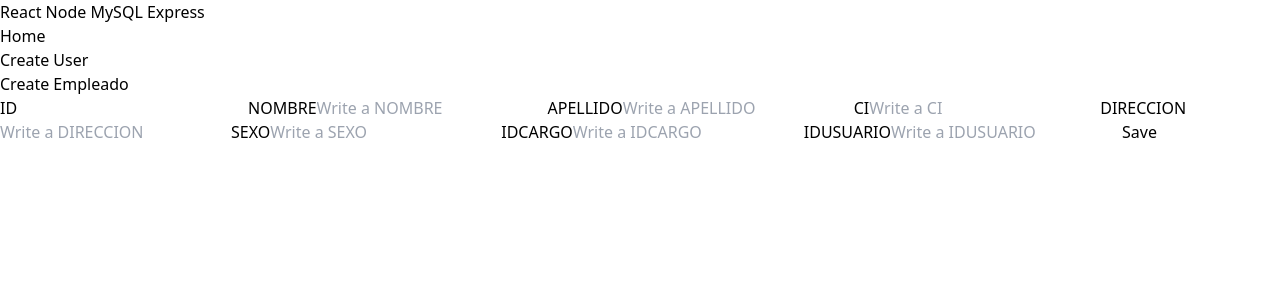
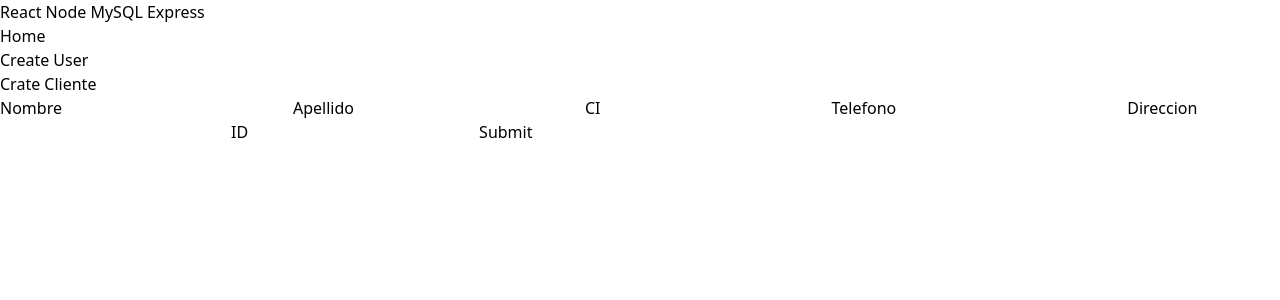
Before and after one commit to runinbk/Proyect-JHAKU-FRONT-, a React (Vite) app: page /form in a window 1280 px wide. Shown: the top 300 px of the page. Built offline with nearby package versions, Linux system fonts and the light colour scheme.

Commit message:
CU5 Gestionar Cliente {SIN ESTILO}

```diff
--- a/src/App.jsx
+++ b/src/App.jsx
@@ -25,26 +25,29 @@ function App() {
   );
 }
 */
-import EmployPage from "./pages/user.pages/cu20.GestionarEmpleado/EmployPage"
-import EmployForm from "./pages/user.pages/cu20.GestionarEmpleado/EmployForm"
-import NotFound from "./pages/NotFound"
-import { EmployContextProvider } from "./context/user.context/cu20.GestionarEmpleado/EmployProvider";
+//import EmployPage from "./pages/user.pages/cu20.GestionarEmpleado/EmployPage"
+//import EmployForm from "./pages/user.pages/cu20.GestionarEmpleado/EmployForm"
+import NotFound from "./pages/NotFound";
+//import { EmployContextProvider } from "./context/user.context/cu20.GestionarEmpleado/EmployProvider";
+import ClientPage from "./pages/sales.pages/cu5.GestionarClienes/ClientPage";
+import ClientForm from "./pages/sales.pages/cu5.GestionarClienes/ClientForm";
+import { ClientContextProvider } from "./context/sales.context/cu5.GestionarClientes/ClientProvider";
 
-import Navbar from "./components/Navbar"
+import Navbar from "./components/Navbar";
 
-function App(){
+function App() {
   return (
     <div>
-      <Navbar/>
+      <Navbar />
       <div>
-        <EmployContextProvider>
+        <ClientContextProvider>
           <Routes>
-            <Route path="/" element={<EmployPage />} />
-            <Route path="/form" element={<EmployForm />} />
-            <Route path="/edit/:id" element={<EmployForm />} />
+            <Route path="/" element={<ClientPage />} />
+            <Route path="/form" element={<ClientForm />} />
+            <Route path="/edit/:id" element={<ClientForm />} />
             <Route path="*" element={<NotFound />} />
           </Routes>
-        </EmployContextProvider>
+        </ClientContextProvider>
       </div>
     </div>
   );
--- /dev/null
+++ b/src/api/sales/cu5.GestionarClientes.js
@@ -0,0 +1,74 @@
+import axios from "axios";
+
+export const getClientesRequest = async () =>
+  await axios.get("http://localhost:4000/cliente");
+
+export const createClienteRequest = async (cliente) =>
+  await axios.post("http://localhost:4000/cliente", cliente);
+
+export const deleteClienteRequest = async (id) =>
+  await axios.delete(`http://localhost:4000/cliente/${id}`);
+
+export const getClienteRequest = async (id) =>
+  await axios.get(`http://localhost:4000/cliente/${id}`);
+
+export const updateClienteRequest = async (id, newFiles) =>
+  await axios.put(`http://localhost:4000/cliente/${id}`, newFiles);
+
+// Path: src\api\sales\cu5.GestionarClientes.js
+// Compare this snippet from src\api\user\cu20.GestionarEmpleado.api.js:
+// import {
+//   getEmploysRequest,
+//   createEmployRequest,
+//   deleteEmployRequest,
+//   getEmployRequest,
+//   updateEmployRequest,
+// } from "./cu20.GestionarEmpleado.api";
+//
+// export const getEmploys = () => {
+//   return (dispatch) => {
+//     getEmploysRequest().then((response) => {
+//       dispatch({
+//         type: "GET_EMPLOYS",
+//         payload: response.data,
+//       });
+//     });
+//   };
+// };
+//
+// export const createEmploy = (user) => {
+//   return (dispatch) => {
+//     createEmployRequest(user).then((response) => {
+//       dispatch({
+//         type: "CREATE_EMPLOY",
+//         payload: response.data,
+//       });
+//     });
+//   };
+// };
+//
+// export const deleteEmploy = (id) => {
+//   return (dispatch) => {
+//     deleteEmployRequest(id).then((response) => {
+//       dispatch({
+//         type: "DELETE_EMPLOY",
+//         payload: response.data,
+//       });
+//     });
+//   };
+// };
+//
+// export const getEmploy = (id) => {
+//   return (dispatch) => {
+//     getEmployRequest(id).then((response) => {
+//       dispatch({
+//         type: "GET_EMPLOY",
+//         payload: response.data,
+//       });
+//     });
+//   };
+// };
+//
+// export const updateEmploy = (id, newFiles) => {
+//   return (dispatch) => {
+//     updateEmployRequest
--- /dev/null
+++ b/src/components/cu5.GestionarClienteCard.jsx
@@ -0,0 +1,28 @@
+import { useClient } from "../context/sales.context/cu5.GestionarClientes/ClientProvider";
+import { useNavigate } from "react-router-dom";
+
+function ClientCard({ client }) {
+  const { deleteClient } = useClient();
+  const navigate = useNavigate();
+
+  return (
+    <div>
+      <header>
+        <h1>{client.nombre}</h1>
+      </header>
+
+      <h2>{client.apellido}</h2>
+      <h2>{client.ci}</h2>
+      <h2>{client.telefono}</h2>
+      <h2>{client.direccion}</h2>
+
+      <h2>{client.id}</h2>
+      <div>
+        <button onClick={() => navigate(`/edit/${client.id}`)}>Edit</button>
+        <button onClick={() => deleteClient(client.id)}>Delete</button>
+      </div>
+    </div>
+  );
+}
+
+export default ClientCard;
--- /dev/null
+++ b/src/context/sales.context/cu5.GestionarClientes/ClientContext.jsx
@@ -0,0 +1,3 @@
+import { createContext } from "react";
+
+export const ClientContext = createContext();
--- /dev/null
+++ b/src/context/sales.context/cu5.GestionarClientes/ClientProvider.jsx
@@ -0,0 +1,82 @@
+import { useContext, useState } from "react";
+import {
+  getClientesRequest,
+  deleteClienteRequest,
+  createClienteRequest,
+  getClienteRequest,
+  updateClienteRequest,
+} from "../../../api/sales/cu5.GestionarClientes";
+
+import { ClientContext } from "./ClientContext";
+
+export const useClient = () => {
+  const context = useContext(ClientContext);
+  if (!context) {
+    throw new Error("useUser must be used within a UserProvider");
+  }
+  return context;
+};
+
+export const ClientContextProvider = ({ children }) => {
+  const [clients, setClients] = useState([]);
+
+  const getClients = async () => {
+    try {
+      const response = await getClientesRequest();
+      setClients(response.data);
+    } catch (error) {
+      console.error(error);
+    }
+  };
+
+  const getClient = async (id) => {
+    try {
+      const response = await getClienteRequest(id);
+      return response.data;
+    } catch (error) {
+      console.error(error);
+    }
+  };
+
+  const createClient = async (client) => {
+    try {
+      const response = await createClienteRequest(client);
+      setClients([...clients, response.data]);
+    } catch (error) {
+      console.error(error);
+    }
+  };
+
+  const updateClient = async (id, newFields) => {
+    try {
+      const response = await updateClienteRequest(id, newFields);
+      return response.data;
+    } catch (error) {
+      console.error(error);
+    }
+  };
+
+  const deleteClient = async (id) => {
+    try {
+      await deleteClienteRequest(id);
+      setClients(clients.filter((client) => client.id !== id));
+    } catch (error) {
+      console.error(error);
+    }
+  };
+
+  return (
+    <ClientContext.Provider
+      value={{
+        clients,
+        getClients,
+        getClient,
+        createClient,
+        updateClient,
+        deleteClient,
+      }}
+    >
+      {children}
+    </ClientContext.Provider>
+  );
+};
--- /dev/null
+++ b/src/pages/sales.pages/cu5.GestionarClienes/ClientForm.jsx
@@ -0,0 +1,126 @@
+import { Formik, Form } from "formik";
+import { useClient } from "../../../context/sales.context/cu5.GestionarClientes/ClientProvider";
+import { useParams, useNavigate } from "react-router-dom";
+import { useEffect, useState } from "react";
+
+function ClientForm() {
+  const { createClient, getClient, updateClient } = useClient();
+
+  const [client, setClient] = useState({
+    id: "",
+    nombre: "",
+    apellido: "",
+    ci: "",
+    telefono: "",
+    direccion: "",
+  });
+
+  const params = useParams();
+
+  const navigate = useNavigate();
+
+  useEffect(() => {
+    const loadClient = async () => {
+      if (params.id) {
+        const client = await getClient(params.id);
+        setClient({
+          id: client.id,
+          nombre: client.nombre,
+          apellido: client.apellido,
+          ci: client.ci,
+          telefono: client.telefono,
+          direccion: client.direccion,
+        });
+      }
+    };
+    loadClient();
+  }, []);
+
+  return (
+    <div>
+      <Formik
+        initialValues={client}
+        enableReinitialize={true}
+        onSubmit={async (values, actions) => {
+          console.log(values);
+          if (params.id) {
+            await updateClient(params.id, values);
+            navigate("/");
+          } else {
+            await createClient(values);
+          }
+          setClient({
+            id: "",
+            nombre: "",
+            apellido: "",
+            ci: "",
+            telefono: "",
+            direccion: "",
+          });
+        }}
+      >
+        {({ handleChange, handleSubmit, values, isSubmitting }) => (
+          <Form onSubmit={handleSubmit}>
+            <h1>{params.id ? "Edit Client" : "Crate Cliente"}</h1>
+
+            <div>
+              <label>Nombre</label>
+              <input
+                type="text"
+                name="nombre"
+                value={values.nombre}
+                onChange={handleChange}
+              />
+
+              <label>Apellido</label>
+              <input
+                type="text"
+                name="apellido"
+                value={values.apellido}
+                onChange={handleChange}
+              />
+
+              <label>CI</label>
+              <input
+                type="text"
+                name="ci"
+                value={values.ci}
+                onChange={handleChange}
+              />
+
+              <label>Telefono</label>
+              <input
+                type="text"
+                name="telefono"
+                value={values.telefono}
+                onChange={handleChange}
+              />
+
+              <label>Direccion</label>
+              <input
+                type="text"
+                name="direccion"
+                value={values.direccion}
+                onChange={handleChange}
+              />
+
+              <label>ID</label>
+              <input
+                type="text"
+                name="id"
+                value={values.id}
+                onChange={handleChange}
+              />
+
+              <button type="submit" disabled={isSubmitting}>
+                {isSubmitting ? "Loading..." : "Submit"}
+              </button>
+            </div>
+          </Form>
+        )}
+      </Formik>
+    </div>
+  );
+}
+
+export default ClientForm;
--- /dev/null
+++ b/src/pages/sales.pages/cu5.GestionarClienes/ClientPage.jsx
@@ -0,0 +1,27 @@
+import { useEffect, useState } from "react";
+import ClientCard from "../../../components/cu5.GestionarClienteCard";
+import { useClient } from "../../../context/sales.context/cu5.GestionarClientes/ClientProvider";
+
+function ClientPage() {
+  const { getClients, clients } = useClient();
+
+  useEffect(() => {
+    getClients();
+  }, []);
+
+  function renderMain() {
+    if (clients.length === 0) return <h1>No client yet</h1>;
+    return clients.map((client) => (
+      <ClientCard client={client} key={client.id} />
+    ));
+  }
+
+  return (
+    <div>
+      <h1>Client</h1>
+      <div>{renderMain()}</div>
+    </div>
+  );
+}
+
+export default ClientPage;
```
